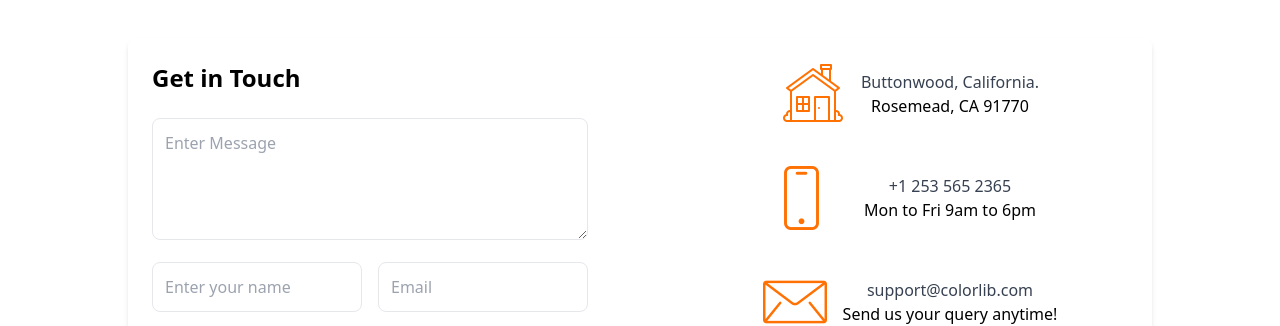
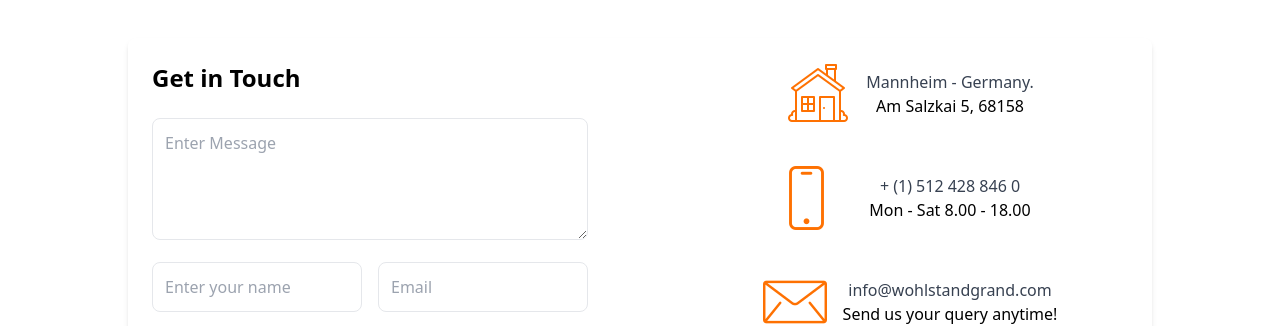
Before and after one commit to Lancelot-SO/cocoa, a React (Create React App) app: page /contact in a window 1280 px wide. Shown: the part 302-628 px from the top of the page. Built offline with nearby package versions, Linux system fonts and the light colour scheme.

Commit message:
new update

```diff
--- a/src/pages/Contact.jsx
+++ b/src/pages/Contact.jsx
@@ -57,21 +57,21 @@ const Contact = () => {
                                     <div class="flex items-center space-x-4 justify-center">
                                         <img src={location} alt='location' />
                                         <div>
-                                            <p class="font-medium text-gray-700">Buttonwood, California.</p>
-                                            <p>Rosemead, CA 91770</p>
+                                            <p class="font-medium text-gray-700">Mannheim - Germany.</p>
+                                            <p>Am Salzkai 5, 68158</p>
                                         </div>
                                     </div>
                                     <div class="flex items-center space-x-4 justify-center">
                                         <img src={phone} alt='location' />
                                         <div>
-                                            <p class="font-medium text-gray-700">+1 253 565 2365</p>
-                                            <p>Mon to Fri 9am to 6pm</p>
+                                            <p class="font-medium text-gray-700">+ (1) 512 428 846 0</p>
+                                            <p>Mon - Sat 8.00 - 18.00</p>
                                         </div>
                                     </div>
                                     <div class="flex items-center space-x-4 justify-center">
                                         <img src={email} alt='location' />
                                         <div>
-                                            <p class="font-medium text-gray-700">support@colorlib.com</p>
+                                            <p class="font-medium text-gray-700">info@wohlstandgrand.com</p>
                                             <p>Send us your query anytime!</p>
                                         </div>
                                     </div>
```
